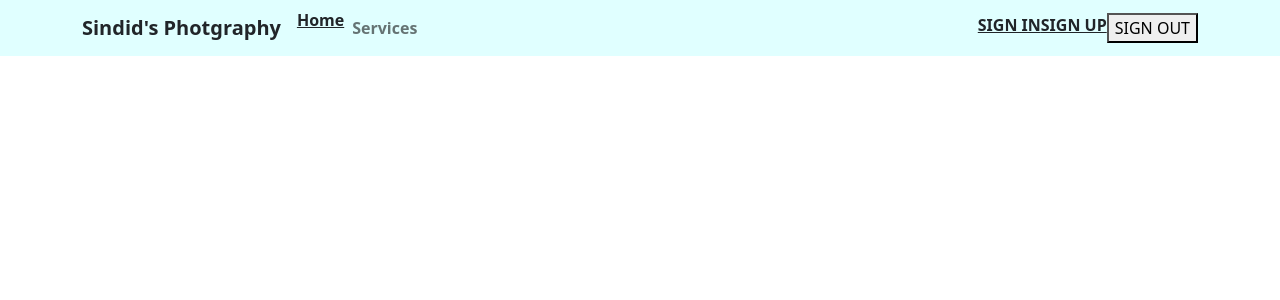
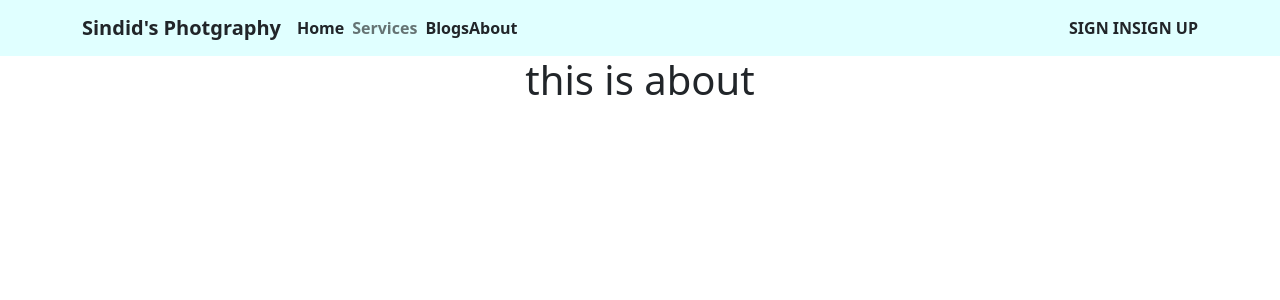
Before and after one commit to Fahadmohammad1/personal-photographer, a React (Create React App) app: page /about in a window 1280 px wide. Shown: the top 300 px of the page. Built offline with nearby package versions, Linux system fonts and the light colour scheme; no server answers.

Commit message:
blog and about added

```diff
--- a/src/App.js
+++ b/src/App.js
@@ -1,9 +1,12 @@
 import { Route, Routes } from "react-router-dom";
 import "./App.css";
+import About from "./components/About/About";
+import Blogs from "./components/Blogs/Blogs";
 import CheckOut from "./components/CheckOut/CheckOut";
 
 import Header from "./components/Header/Header";
 import Home from "./components/Home/Home";
+import NotFound from "./components/NotFound/NotFound";
 import RequireAuth from "./components/RequireAuth/RequireAuth";
 
 import SignUp from "./components/SignUp/SignUp";
@@ -15,6 +18,8 @@ function App() {
       <Header></Header>
       <Routes>
         <Route path="/" element={<Home></Home>}></Route>
+        <Route path="/blogs" element={<Blogs></Blogs>}></Route>
+        <Route path="/about" element={<About></About>}></Route>
         <Route path="/signIn" element={<SignIn></SignIn>}></Route>
         <Route path="/signUp" element={<SignUp></SignUp>}></Route>
         <Route
@@ -25,6 +30,7 @@ function App() {
             </RequireAuth>
           }
         ></Route>
+        <Route path="*" element={<NotFound></NotFound>}></Route>
       </Routes>
     </div>
   );
--- /dev/null
+++ b/src/components/About/About.js
@@ -0,0 +1,11 @@
+import React from "react";
+
+const About = () => {
+  return (
+    <div>
+      <h1>this is about</h1>
+    </div>
+  );
+};
+
+export default About;
--- /dev/null
+++ b/src/components/Blogs/Blogs.js
@@ -0,0 +1,11 @@
+import React from "react";
+
+const Blogs = () => {
+  return (
+    <div>
+      <h1>this is blog</h1>
+    </div>
+  );
+};
+
+export default Blogs;
--- a/src/components/Header/Header.js
+++ b/src/components/Header/Header.js
@@ -1,11 +1,27 @@
 import { signOut } from "firebase/auth";
 import React from "react";
-import { Container, Nav, Navbar } from "react-bootstrap";
+import { Button, Container, Nav, Navbar, Spinner } from "react-bootstrap";
+import { useAuthState } from "react-firebase-hooks/auth";
 import { NavLink } from "react-router-dom";
 import auth from "../../firebase.init";
 import "./Header.css";
 
 const Header = () => {
+  const [user, loading] = useAuthState(auth);
+  if (loading) {
+    return (
+      <Button variant="primary" disabled>
+        <Spinner
+          as="span"
+          animation="grow"
+          size="sm"
+          role="status"
+          aria-hidden="true"
+        />
+        Loading...
+      </Button>
+    );
+  }
   return (
     <div>
       <Navbar
@@ -21,18 +37,28 @@ const Header = () => {
           <Navbar.Toggle aria-controls="responsive-navbar-nav" />
           <Navbar.Collapse id="responsive-navbar-nav">
             <Nav className="me-auto">
-              <NavLink to="/" className="text-dark">
+              <NavLink
+                to="/"
+                className="text-dark my-auto text-decoration-none"
+              >
                 Home
               </NavLink>
               <Nav.Link href="#services">Services</Nav.Link>
+              <NavLink
+                to="/blogs"
+                className="text-dark my-auto text-decoration-none"
+              >
+                Blogs
+              </NavLink>
+              <NavLink
+                to="/about"
+                className="text-dark my-auto text-decoration-none"
+              >
+                About
+              </NavLink>
             </Nav>
             <Nav>
-              <NavLink to="/signIn" className="text-dark">
-                SIGN IN
-              </NavLink>
-              <NavLink to="/signUp" className="text-dark">
-                SIGN UP
-              </NavLink>
+              {user ? (
                 <button
                   onClick={() => {
                     signOut(auth);
@@ -40,6 +66,22 @@ const Header = () => {
                 >
                   SIGN OUT
                 </button>
+              ) : (
+                <div>
+                  <NavLink
+                    to="/signIn"
+                    className="text-dark my-auto text-decoration-none"
+                  >
+                    SIGN IN
+                  </NavLink>
+                  <NavLink
+                    to="/signUp"
+                    className="text-dark my-auto text-decoration-none"
+                  >
+                    SIGN UP
+                  </NavLink>
+                </div>
+              )}
             </Nav>
           </Navbar.Collapse>
         </Container>
--- /dev/null
+++ b/src/components/NotFound/NotFound.js
@@ -0,0 +1,11 @@
+import React from "react";
+
+const NotFound = () => {
+  return (
+    <div>
+      <h1>404 not found</h1>
+    </div>
+  );
+};
+
+export default NotFound;
```
Lines whose indentation alone changed are shown as unchanged.
